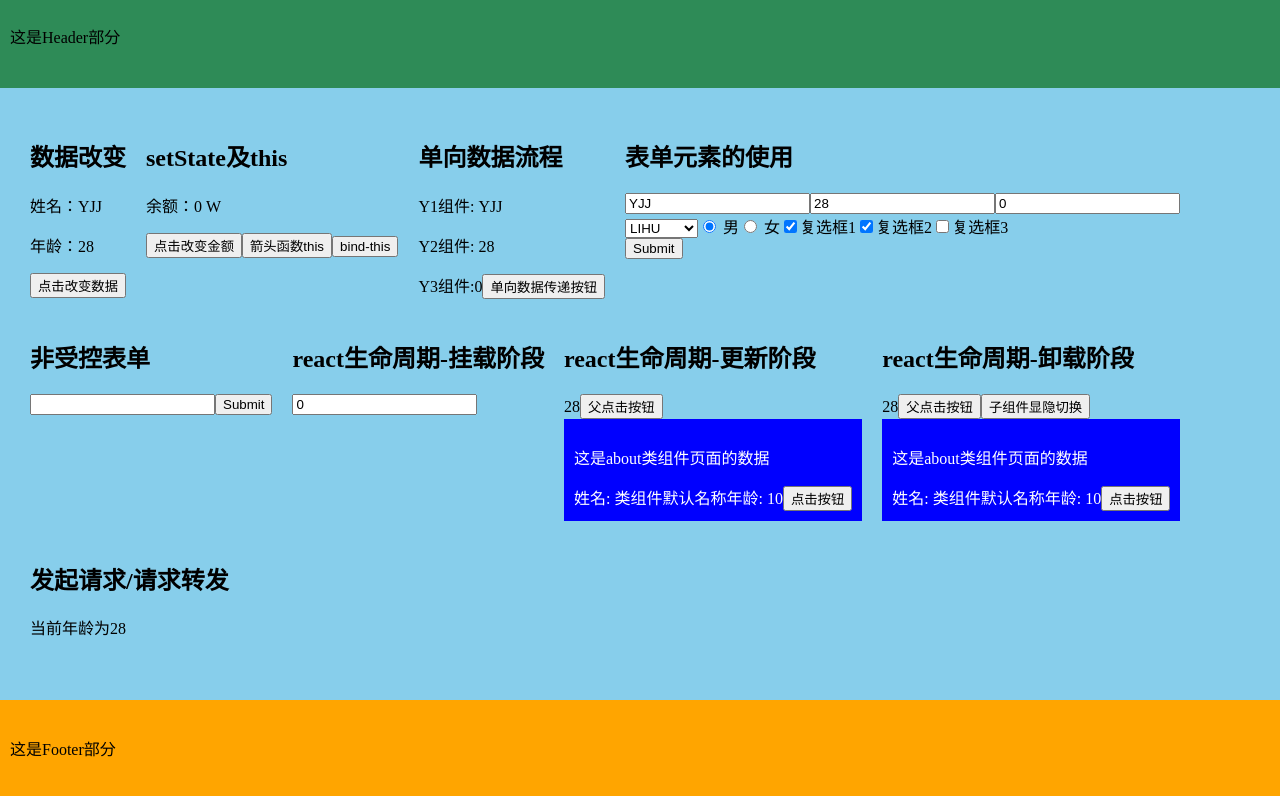
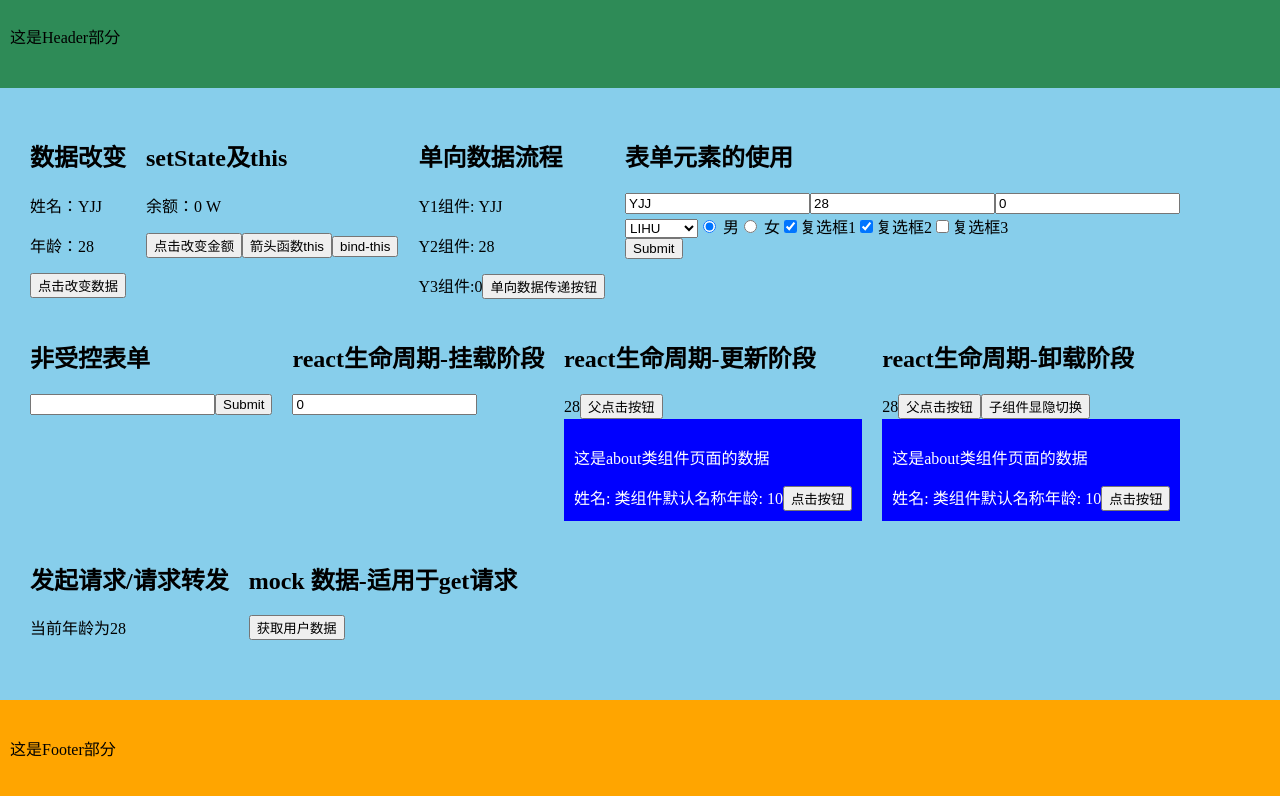
Before and after one commit to jiao-yangIT/react-pro, a React (Create React App) app: page / in a window 1280 px wide. Shown: the top 796 px of the page. Built offline with nearby package versions, Linux system fonts and the light colour scheme; no server answers.

Commit message:
feat: mock数据请求

```diff
--- a/src/components/Home.js
+++ b/src/components/Home.js
@@ -23,12 +23,13 @@ class Home extends Component {
         radioValue: 'man',
         dataSource: [],
         isShow: true,
+        users: [],
     }
 
     handleClick = async ()=> {
         this.setState({
             name: this.state.name === 'LH' ? 'YJJ' : 'LH',
-            age: this.state.age === 26 ? 28 : 26
+            age: this.state.age === 26 ? 28 : 26,
         })
     }
     handleClickMoney = async ()=> {
@@ -94,6 +95,11 @@ class Home extends Component {
         this.state.checkedValue = this.checkBoxDatas.filter(e => e.isChecked).map(m=> m.id)
         let submitData = this.state
         console.log(submitData)
+    }
+
+    getUsers = async ()=> {
+        const users = await axios.get('/api/users.json').then((res)=> res.data);
+        this.setState({ users })
     }
 
     removeData = (index)=> {
@@ -224,6 +230,17 @@ class Home extends Component {
                             <h2>发起请求/请求转发</h2>
                             当前年龄为{this.state.age}
                         </div>
+                        <div>
+                            <h2>mock 数据-适用于get请求</h2>
+                            <button onClick={this.getUsers}>获取用户数据</button>
+                            <ul>
+                                {
+                                    this.state.users.map((user)=>(
+                                        <li key={user.id}>{user.name}</li>
+                                    ))
+                                }
+                            </ul>
+                        </div>
                     </div>
                 </Layout>
             </>
@@ -233,8 +250,8 @@ class Home extends Component {
     async componentDidMount() {
         // url: 直接写： http://localhost:3100/api/component
         // url: 代理写： /api/component
-        const data = await axios.get('/component').then((res)= res.data)
-        this.setState({ age: data.age})
+        // const data = await axios.get('/component').then((res)= res.data)
+        // this.setState({ age: data.age})
         console.log('componentDidMount执行了')
 /*        setInterval(()=> {
             this.setState({
```
Also changed, not shown: public/api/users.json (added, +10 -0 lines).
